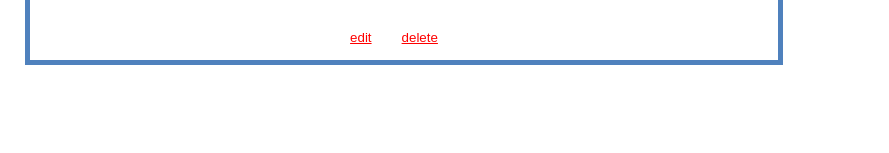
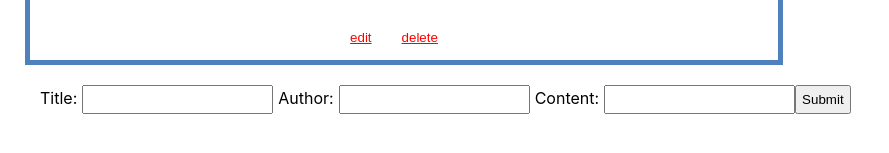
Before and after one commit to XNKRJUNG/WAA-CS545-React, a React (Create React App) app: page / in a window 1280 px wide. Shown: the part 273-426 px from the top of the page, without its empty margins (0-889 px from the left). Built offline with nearby package versions, Linux system fonts and the light colour scheme; no server answers.

Commit message:
Lab 2: AddPost component + functionality; clean-up

```diff
--- /dev/null
+++ b/src/components/post/AddPost.jsx
@@ -0,0 +1,57 @@
+import axios from "axios"
+import React, { useState } from "react"
+
+const AddPost = props => {
+  const { handler } = props
+  const [title, setTitle] = useState("")
+  const [author, setAuthor] = useState("")
+  const [content, setContent] = useState("")
+
+  const handleFormOnSubmit = async event => {
+    event.preventDefault()
+
+    try {
+      const response = await axios.post("http://localhost:8080/api/v1/posts/user/1", {
+        title,
+        author,
+        content
+      })
+      const newPost = response.data
+      console.log(newPost)
+      setTitle("")
+      setAuthor("")
+      setContent("")
+      handler()
+    } catch (error) {
+      console.log(error.message)
+    }
+  }
+
+  const handleTitleOnChange = event => {
+    setTitle(event.target.value)
+  }
+
+  const handleAuthorOnChange = event => {
+    setAuthor(event.target.value)
+  }
+
+  const handleContentOnChange = event => {
+    setContent(event.target.value)
+  }
+
+  return (
+    <div>
+      <form onSubmit={handleFormOnSubmit}>
+        <label>Title:</label>
+        <input type="text" name="title" value={title} onChange={handleTitleOnChange} />
+        <label>Author:</label>
+        <input type="text" name="author" value={author} onChange={handleAuthorOnChange} />
+        <label>Content:</label>
+        <input type="text" name="content" value={content} onChange={handleContentOnChange} />
+        <input type="submit" value="Submit" />
+      </form>
+    </div>
+  )
+}
+
+export default AddPost
--- a/src/components/post/Post.jsx
+++ b/src/components/post/Post.jsx
@@ -1,5 +1,5 @@
 import React from "react"
-import "./post.css"
+import "./css/post.css"
 
 const Post = props => {
   const { id, title, author, onClick } = props
--- a/src/components/post/PostDetails.jsx
+++ b/src/components/post/PostDetails.jsx
@@ -16,11 +16,10 @@ const PostDetails = props => {
   }
 
   const deletePost = postId => {
-    console.log("Delete Id", postId)
     axios
       .delete(`http://localhost:8080/api/v1/posts/${postId}`)
       .then(response => {
-        console.log(response)
+        console.log(response.data)
         props.handler()
       })
       .catch(error => {
@@ -29,7 +28,9 @@ const PostDetails = props => {
   }
 
   useEffect(() => {
-    fetchPost(props.id)
+    if (props.id) {
+      fetchPost(props.id)
+    }
   }, [props.id])
 
   return (
--- a/src/components/post/Posts.jsx
+++ b/src/components/post/Posts.jsx
@@ -2,7 +2,7 @@ import React, { useEffect } from "react"
 import Post from "./Post"
 import { useState } from "react"
 
-import "./post.css"
+import "./css/post.css"
 import axios from "axios"
 
 const Posts = props => {
@@ -21,6 +21,7 @@ const Posts = props => {
 
   useEffect(() => {
     fetchPosts()
+    setter(() => fetchPosts)
   }, [])
 
   const handlePostClick = post => {
--- a/src/pages/dashboard/Dashboard.jsx
+++ b/src/pages/dashboard/Dashboard.jsx
@@ -1,6 +1,7 @@
 import React, { useState } from "react"
 import Posts from "../../components/post/Posts"
 import PostDetails from "../../components/post/PostDetails"
+import AddPost from "../../components/post/AddPost"
 
 const Dashboard = () => {
   const [inputValue, setinputValue] = useState("")
@@ -32,6 +33,9 @@ const Dashboard = () => {
       <div className="postDetailsCard">
         <PostDetails id={selectedPostId} description={"This is the content in the post..."} handler={fetchPostsFn} />
       </div>
+      <div className="addPostCard">
+        <AddPost handler={fetchPostsFn} />
+      </div>
     </>
   )
 }
```
Also changed, not shown: src/components/post/css/post.css (renamed from src/components/post/post.css).
